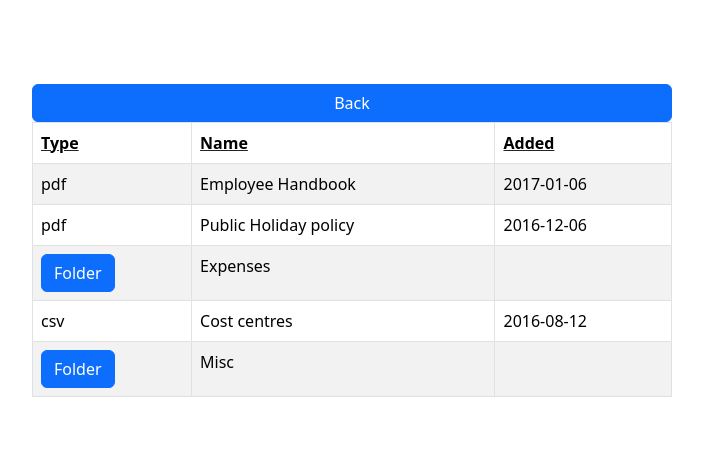
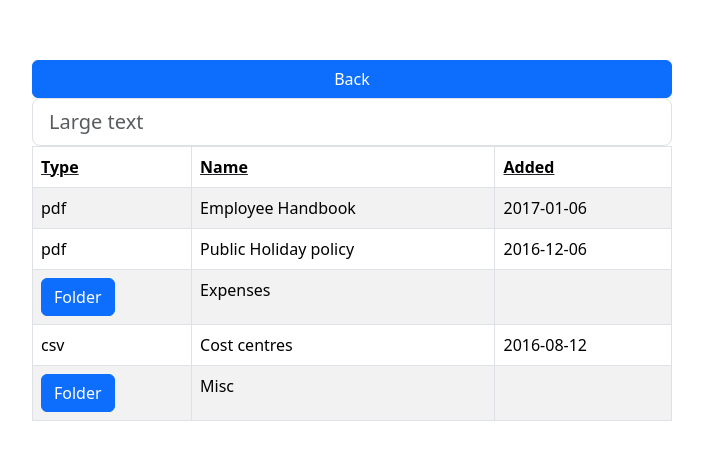
Before and after one commit to xalexkm/react-finder, a React (Create React App) app: page / in a window 1280 px wide. Shown: the part 152-612 px from the top of the page, without its empty margins (288-991 px from the left). Built offline with nearby package versions, Linux system fonts and the light colour scheme.

Commit message:
wip: add filtering by name

```diff
--- a/src/App.js
+++ b/src/App.js
@@ -4,10 +4,12 @@ import 'bootstrap/dist/css/bootstrap.min.css';
 import Table from 'react-bootstrap/Table';
 import {useState} from "react";
 import Button from "react-bootstrap/Button";
+import Form from 'react-bootstrap/Form';
 
 function App() {
   const [view, setView] = useState(dataset);
   const [route] = useState([]);
+  const [filteredView, setFilteredView] = useState(dataset);
 
   const handleFolder = (files) => {
     route.push(view);
@@ -32,16 +34,26 @@ function App() {
     setView(sortedView);
   };
 
+  const handleInput = (input) => {
+    if (input !== '') {
+      const filtered = view.filter((item) => item.name.toLowerCase().startsWith(input.toLowerCase()));
+      setFilteredView(filtered);
+    } else {
+      setFilteredView(view);
+    }
+  };
+
   return (
     <div className="wrapper">
       <Button onClick={() => setView(route.pop())}>Back</Button>
+      <Form.Control onChange={(e) => handleInput(e.target.value)} size="lg" type="text" placeholder="Large text" />
       <Table striped bordered hover>
         <thead>
-        <tr className="header">
-          <th onClick={() => handleSort('type')}>Type</th>
-          <th onClick={() => handleSort('name')}>Name</th>
-          <th onClick={() => handleSort('added')}>Added</th>
-        </tr>
+          <tr className="header">
+            <th onClick={() => handleSort('type')}>Type</th>
+            <th onClick={() => handleSort('name')}>Name</th>
+            <th onClick={() => handleSort('added')}>Added</th>
+          </tr>
         </thead>
         <tbody>
           {
```
